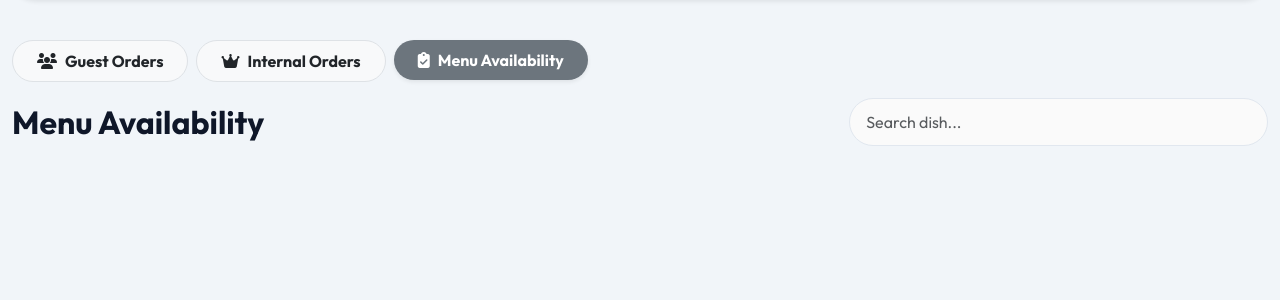
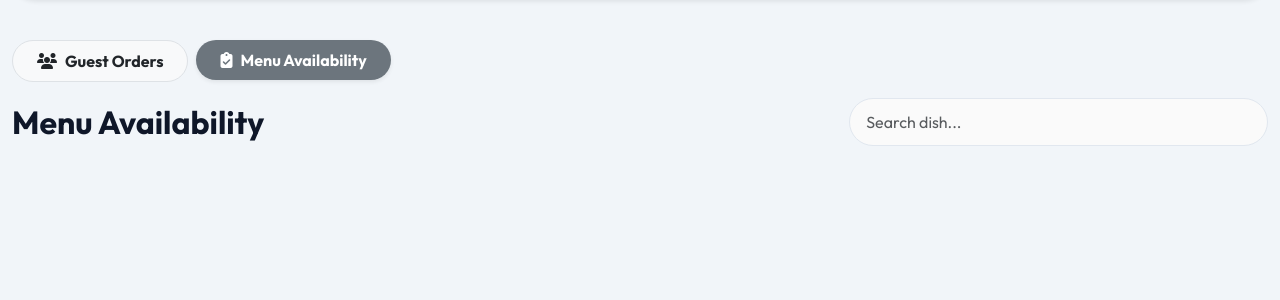
Before and after one commit to arjunbabu9656/Hotal-management, a Django app: page /staff/menu-availability/ in a window 1280 px wide. Shown: the part 72-372 px from the top of the page. Run offline with Django 5.2, Linux system fonts and the light colour scheme; the visitor is signed in with stand-in values (Sample User, id 1); data comes from the database, SQL or seed files in the repository; data that the repository does not hold is empty.

Commit message:
Fix: Removed broken internal_orders link in staff base template causing 500 error

```diff
--- a/staff/templates/staff/base_staff.html
+++ b/staff/templates/staff/base_staff.html
@@ -64,11 +64,6 @@
                     <li class="nav-item">
                         <a class="nav-link rounded-pill px-4 fw-bold {% if request.resolver_match.url_name == 'dashboard' %}active bg-primary shadow-sm{% else %}bg-light text-dark border{% endif %}" href="{% url 'staff:dashboard' %}">
                             <i class="fas fa-users me-2"></i>Guest Orders
-                        </a>
-                    </li>
-                    <li class="nav-item">
-                        <a class="nav-link rounded-pill px-4 fw-bold {% if request.resolver_match.url_name == 'internal_orders' %}active bg-warning text-dark shadow-sm{% else %}bg-light text-dark border{% endif %}" href="{% url 'staff:internal_orders' %}">
-                            <i class="fas fa-crown me-2"></i>Internal Orders
                         </a>
                     </li>
                     <li class="nav-item">
```
